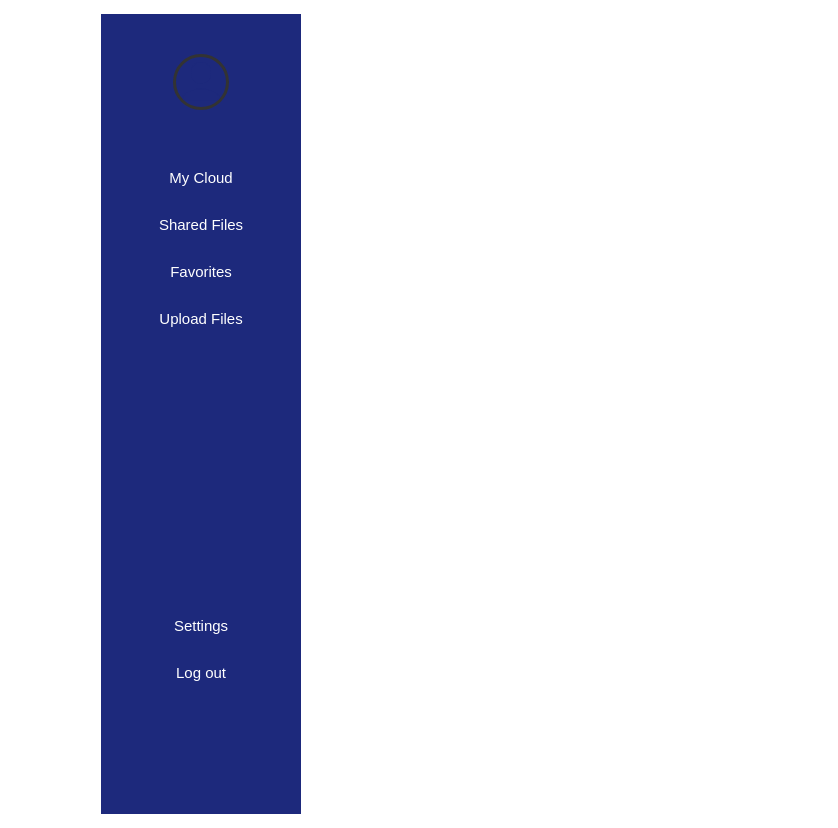
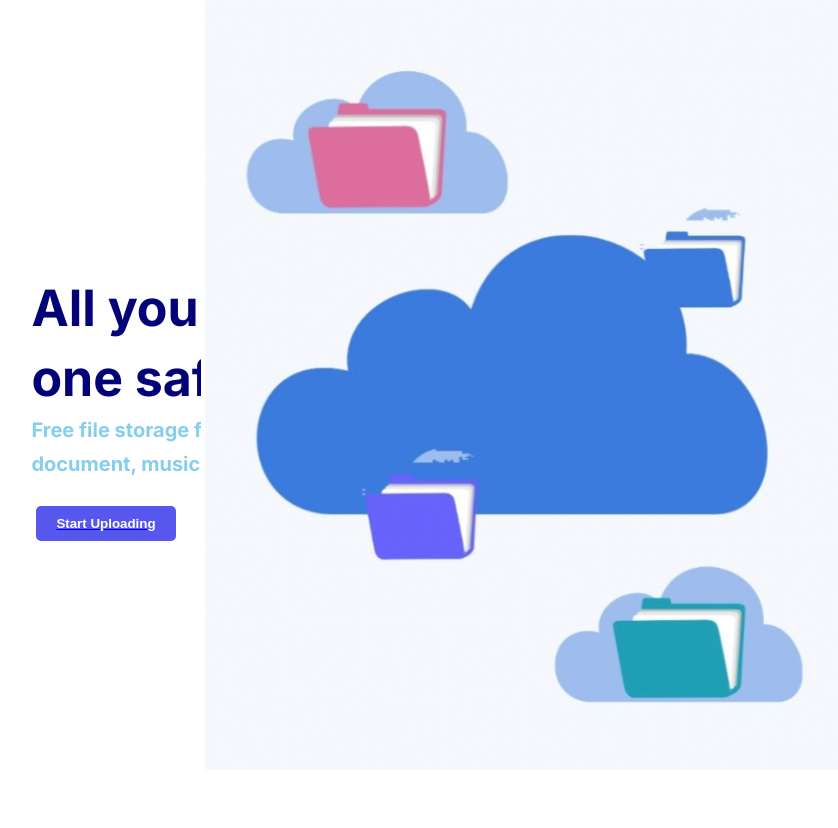
Before and after one commit to vaishakh-pk/dCloud-frontend, a Next.js app: page / in a window 1280 px wide. Shown: the whole page, without its empty margins (439-1277 px from the left). Built offline with nearby package versions, Linux system fonts and the light colour scheme.

Commit message:
created home page and some code clean up

```diff
--- a/src/app/layout.jsx
+++ b/src/app/layout.jsx
@@ -14,7 +14,6 @@ export default function RootLayout({children}) {
     return (
         <html lang="en">
         <body className={inter.className}>
-        <Navbar/>
         {children}
         </body>
         </html>
--- a/src/app/page.jsx
+++ b/src/app/page.jsx
@@ -1,11 +1,26 @@
-import React from 'react';
+import React, {Fragment} from 'react';
+import Link from "next/link";
+import "./style.css"
 
 const Page = () => {
     return (
-        <div>
-            Home
-        </div>
-    );
+        <Fragment>
+            <div className="container">
+                <div>
+                    <h1>All your files in </h1>
+                    <h2>one safe place</h2>
+                    <h3>Free file storage for everyone. Store your</h3>
+                    <h4>document, music, images for a low price</h4>
+                </div>
+                <Link href="/mycloud">
+                    <button className="upload-button">
+                        <span className="button-text">Start Uploading</span>
+                    </button>
+                </Link>
+            </div>
+            <img src="home.jpg" alt="Image" className="image"/>
+        </Fragment>
+    )
 };
 
 export default Page;
--- /dev/null
+++ b/src/app/style.css
@@ -0,0 +1,70 @@
+.container {
+    display: flex;
+    flex-direction: column;
+    justify-content: center;
+    align-items: flex-start;
+    height: 100vh;
+    padding-left: 60px; /* Adjust the left padding as needed */
+    background-color: #ffffff;
+  }
+
+  .half-page {
+    width: 50%;
+    height: 100%;
+    background-color: #948e8e; /* Pale grey color */
+    position: absolute;
+    top: 0;
+    left: 50%;
+    z-index: -1;
+  }
+
+  .upload-button {
+    background-color: rgb(87, 87, 237);
+    color: white;
+    padding: 10px 20px;
+    border: none;
+    border-radius: 5px;
+    display: flex;
+    align-items: center;
+    margin-right: auto;
+    margin-left: 5px;
+    margin-bottom: 10px;
+    margin-top: 20px;
+  }
+
+  .icon {
+    width: 20px;
+    height: 20px;
+    margin-right: 20px;
+  }
+
+  .button-text {
+    font-weight: bold;
+    font-family: sans-serif;
+  }
+
+  h1, h2, h3, h4 {
+    margin-top: 0;
+    margin-bottom: 10px;
+
+    font-weight: bold;
+    text-align: left;
+  }
+
+  h1, h2 {
+    font-size: 50px;
+    color: rgb(3, 3, 119);
+  }
+
+  h3, h4 {
+    font-size: 20px;
+    color: skyblue;
+  }
+
+  .image {
+    width: 50%;
+    height: auto;
+    position: absolute;
+    top: 0;
+    right: 0;
+  }
```
Also changed, not shown: src/app/favourites/page.jsx (+33 -16 lines), src/app/mycloud/page.jsx (+5 -3 lines), src/app/shared/page.jsx (+35 -30 lines), src/app/upload/page.jsx (+11 -7 lines), public/home.jpg (added), src/app/favourites/favourites.css (renamed from src/app/favourites/favorites.css).
